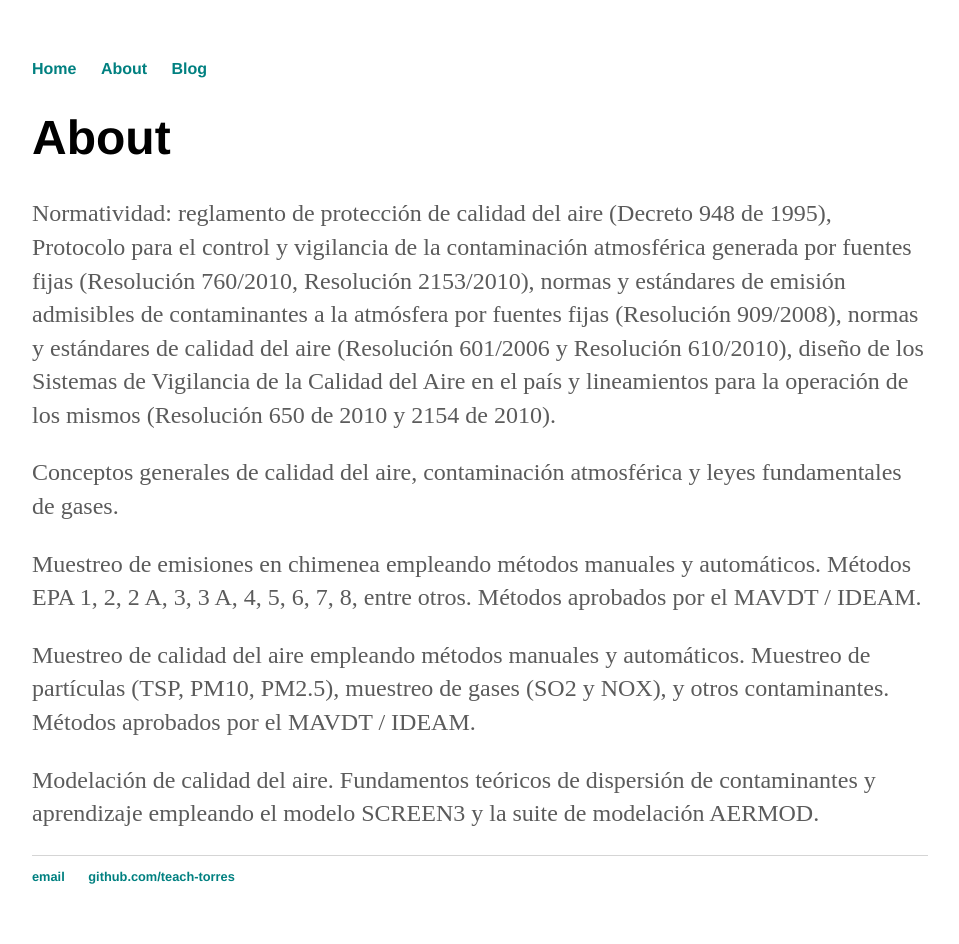
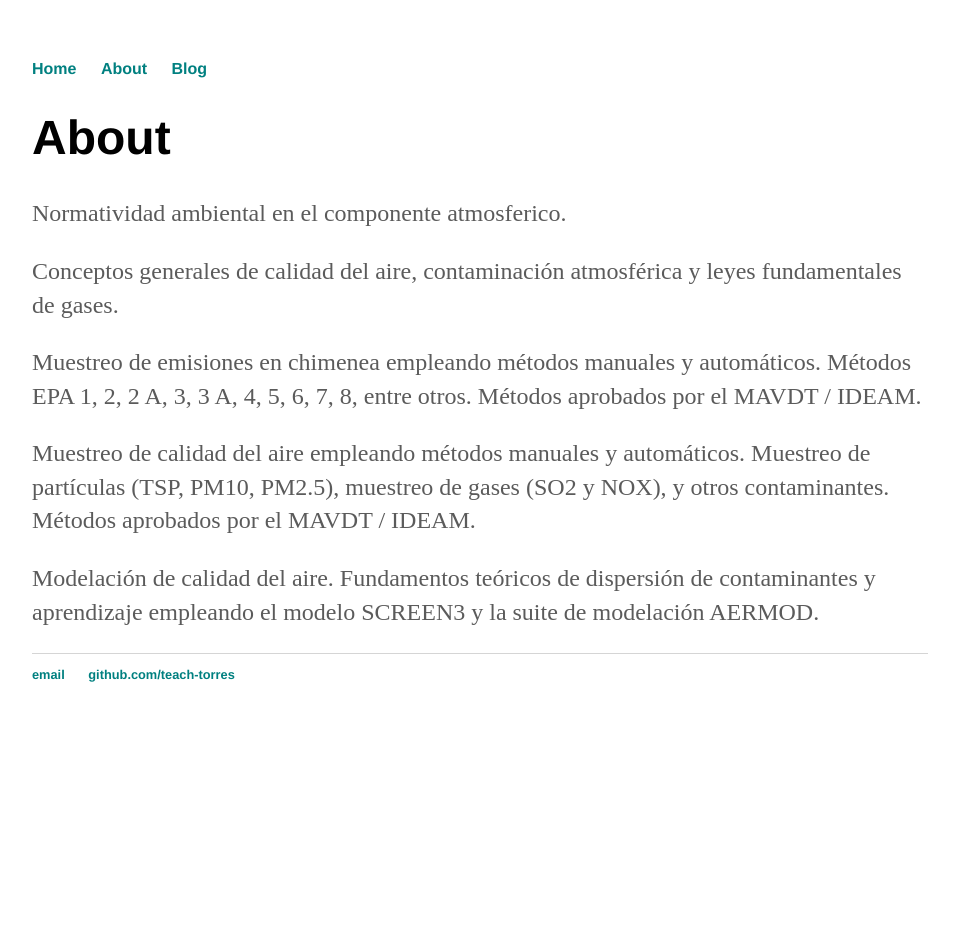
Before and after one commit to teach-torres/teach-torres.github.io, a Jekyll site: the page built from about/index.html, in a window 1280 px wide. Shown: the whole page, without its empty margins (160-1119 px from the left). Built offline with Jekyll 4.4.1, drawn with Linux system fonts in a browser that asks for light colours; after the commit the page ends 900 px from its top, so only the background shows below that.

Commit message:
Update index.html

```diff
--- a/about/index.html
+++ b/about/index.html
@@ -5,7 +5,7 @@ title: About
 
 <h1>{{ page.title }}</h1>
 
-<p>Normatividad: reglamento de protección de calidad del aire (Decreto 948 de 1995), Protocolo para el control y vigilancia de la contaminación atmosférica generada por fuentes fijas (Resolución 760/2010, Resolución 2153/2010), normas y estándares de emisión admisibles de contaminantes a la atmósfera por fuentes fijas (Resolución 909/2008), normas y estándares de calidad del aire (Resolución 601/2006 y Resolución 610/2010), diseño de los Sistemas de Vigilancia de la Calidad del Aire en el país y lineamientos para la operación de los mismos (Resolución 650 de 2010 y 2154 de 2010).</p>
+<p>Normatividad ambiental en el componente atmosferico.</p>
 
 <p>Conceptos generales de calidad del aire, contaminación atmosférica y leyes fundamentales de gases.</p>
 
```
